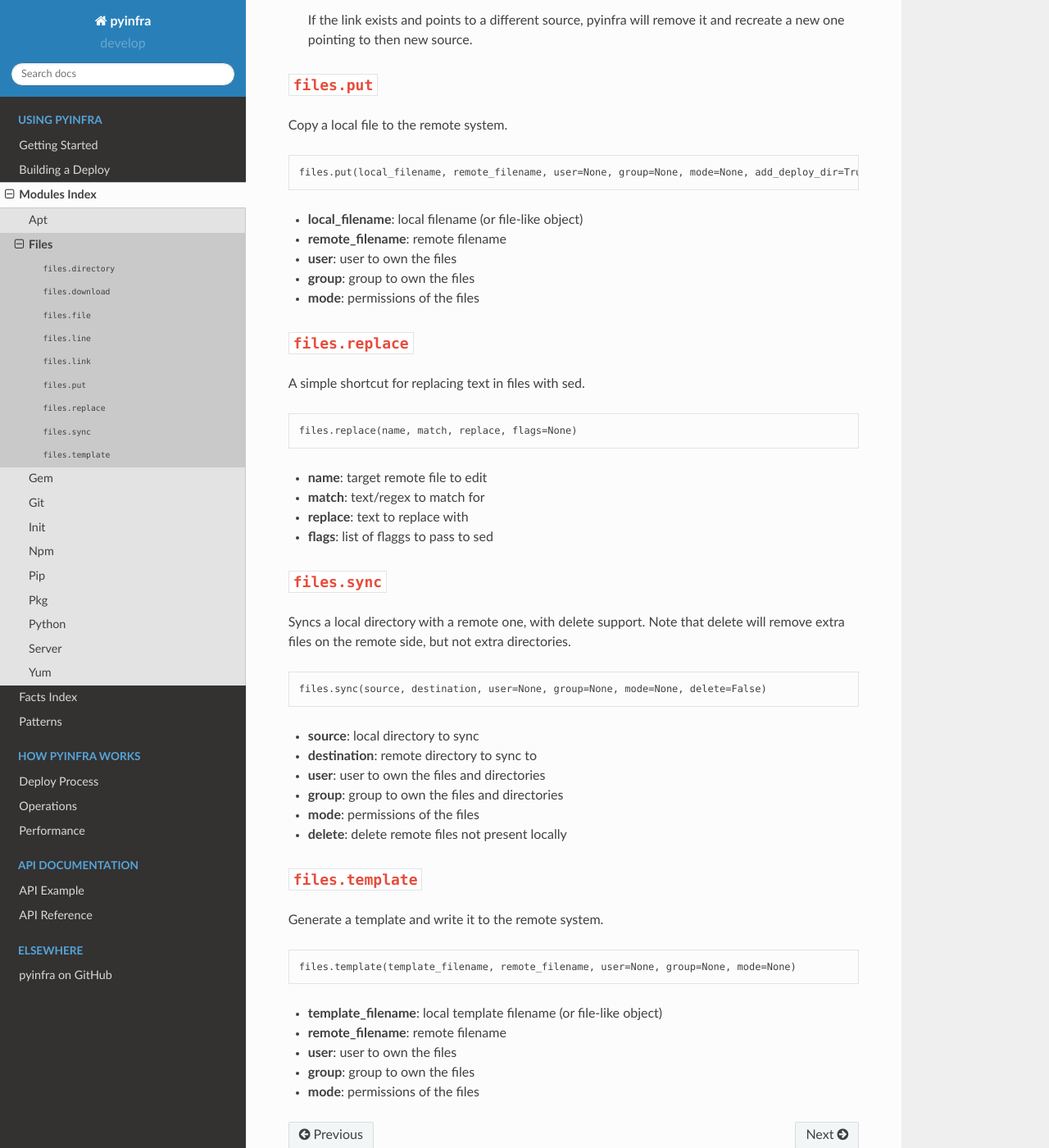
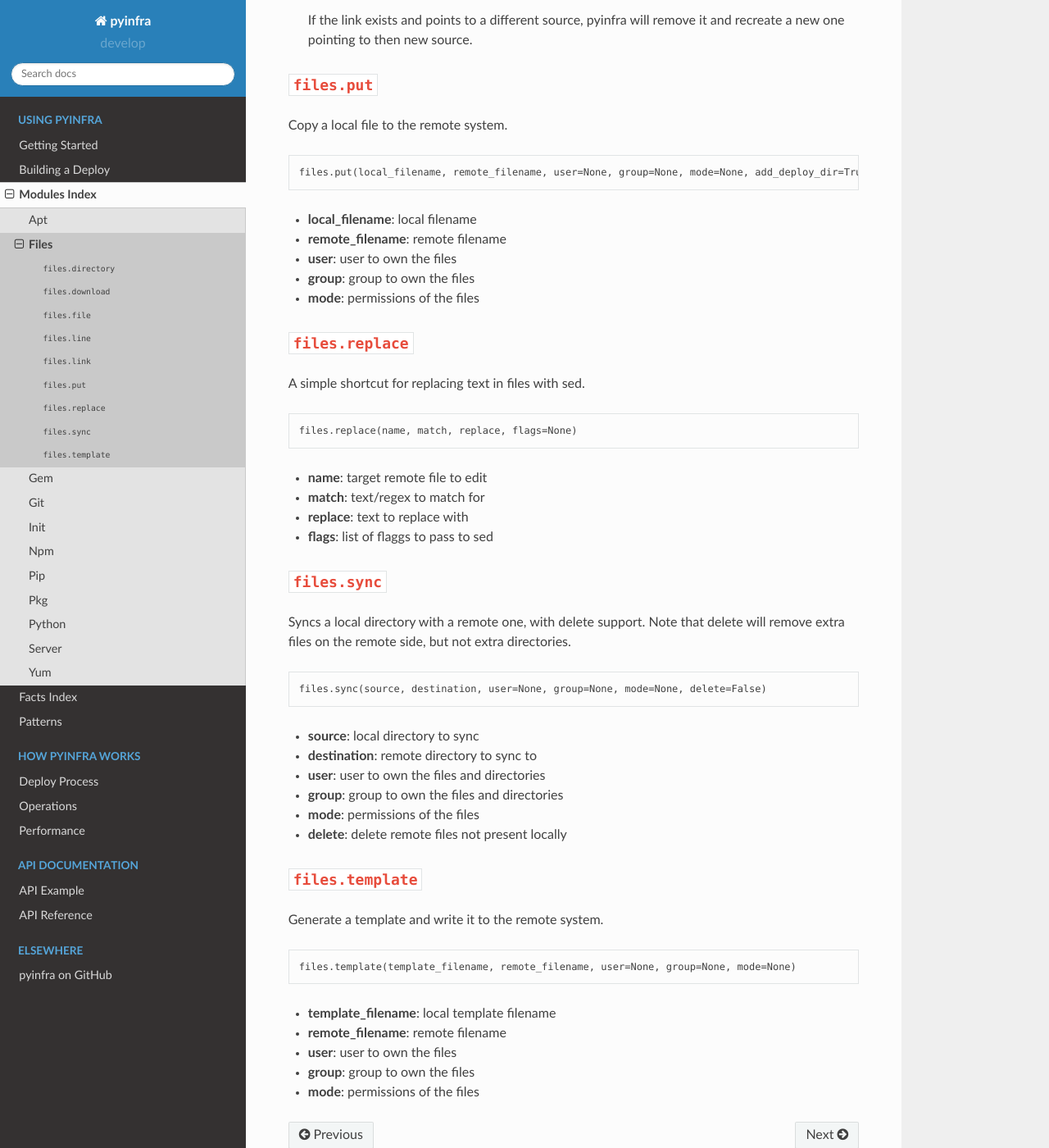
Before and after one commit to pyinfra-dev/pyinfra, a Sphinx documentation site: the page built from docs/modules/files.rst, in a window 1280 px wide and 1400 px high, scrolled down 2052 px. Shown: the whole window at 82% size. Built offline with Sphinx 7.4.7 and the Read the Docs theme 2.0.0, drawn with Linux system fonts in a browser that asks for light colours.

Commit message:
Documentation update for v0.1.dev20.

```diff
--- a/docs/modules/files.rst
+++ b/docs/modules/files.rst
@@ -108,7 +108,7 @@
 
     files.put(local_filename, remote_filename, user=None, group=None, mode=None, add_deploy_dir=True)
 
-+ **local_filename**: local filename (or file-like object)
++ **local_filename**: local filename
 + **remote_filename**: remote filename
 + **user**: user to own the files
 + **group**: group to own the files
@@ -157,7 +157,7 @@
 
     files.template(template_filename, remote_filename, user=None, group=None, mode=None)
 
-+ **template_filename**: local template filename (or file-like object)
++ **template_filename**: local template filename
 + **remote_filename**: remote filename
 + **user**: user to own the files
 + **group**: group to own the files
```
